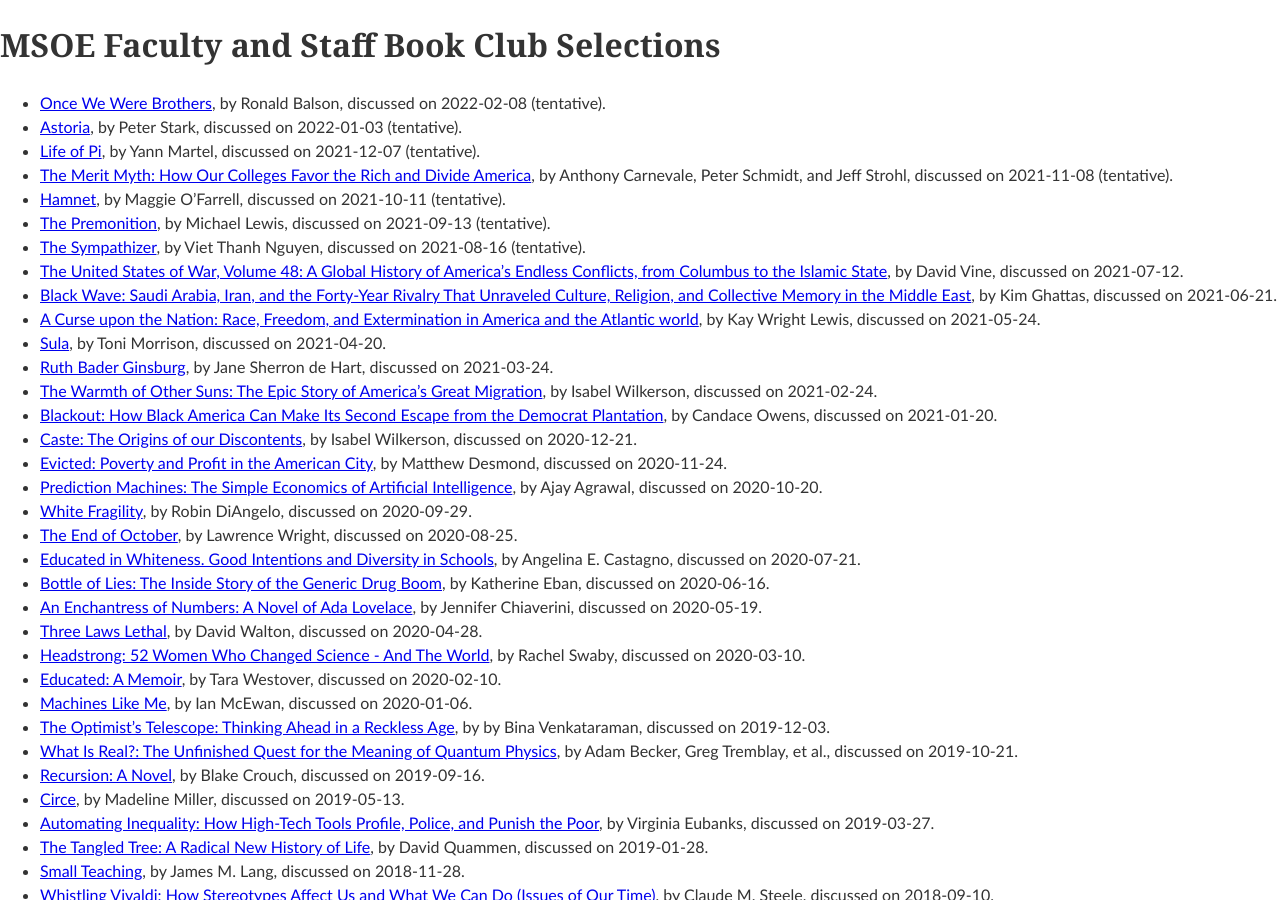
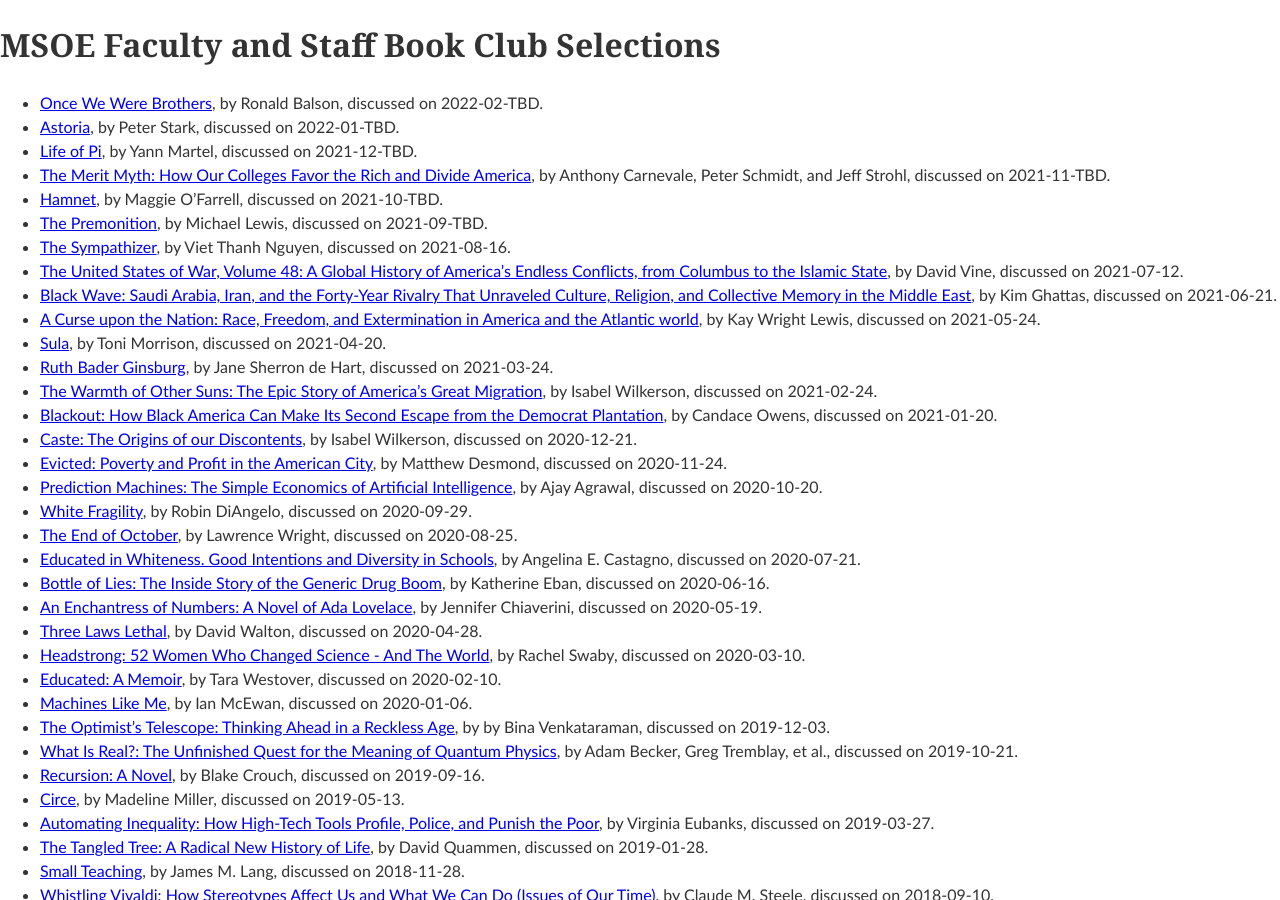
Before and after one commit to edurant/edurant.github.io, a Jekyll site: the page built from misc/bookClub.md, in a window 1280 px wide and 900 px high. Built offline with Jekyll 4.4.1, drawn with Linux system fonts in a browser that asks for light colours; our own code applies the rules of GitHub Pages for plain Markdown files.

Commit message:
book club date updates

```diff
--- a/misc/bookClub.md
+++ b/misc/bookClub.md
@@ -1,14 +1,14 @@
 ---
 title: "MSOE Faculty and Staff Book Club Selections"
-date: 2021-07-07 10:41:30 -0600
+date: 2021-08-02 09:50:30 -0600
 ---
-* [Once We Were Brothers](https://bookshop.org/books/once-we-were-brothers/), by Ronald Balson, discussed on 2022-02-08 (tentative).
-* [Astoria](https://bookshop.org/books/astoria-astor-and-jefferson-s-lost-pacific-empire-a-tale-of-ambition-and-survival-on-the-early-american-frontier-9780062218308), by Peter Stark, discussed on 2022-01-03 (tentative).
-* [Life of Pi](https://bookshop.org/books/life-of-pi-9780156027328), by Yann Martel, discussed on 2021-12-07 (tentative).
-* [The Merit Myth: How Our Colleges Favor the Rich and Divide America](https://bookshop.org/books/the-merit-myth-how-our-colleges-favor-the-rich-and-divide-america/), by Anthony Carnevale, Peter Schmidt, and Jeff Strohl, discussed on 2021-11-08 (tentative).
-* [Hamnet](https://bookshop.org/books/hamnet-0fcffd36-0ecb-4a6d-a913-4efbc6a4d6ef), by Maggie O'Farrell, discussed on 2021-10-11 (tentative).
-* [The Premonition](https://bookshop.org/books/the-premonition-a-pandemic-story-9781713631897), by Michael Lewis, discussed on 2021-09-13 (tentative).
-* [The Sympathizer](https://bookshop.org/books/the-sympathizer-a-novel-pulitzer-prize-for-fiction/9780802124944), by Viet Thanh Nguyen, discussed on 2021-08-16 (tentative).
+* [Once We Were Brothers](https://bookshop.org/books/once-we-were-brothers/), by Ronald Balson, discussed on 2022-02-TBD.
+* [Astoria](https://bookshop.org/books/astoria-astor-and-jefferson-s-lost-pacific-empire-a-tale-of-ambition-and-survival-on-the-early-american-frontier-9780062218308), by Peter Stark, discussed on 2022-01-TBD.
+* [Life of Pi](https://bookshop.org/books/life-of-pi-9780156027328), by Yann Martel, discussed on 2021-12-TBD.
+* [The Merit Myth: How Our Colleges Favor the Rich and Divide America](https://bookshop.org/books/the-merit-myth-how-our-colleges-favor-the-rich-and-divide-america/), by Anthony Carnevale, Peter Schmidt, and Jeff Strohl, discussed on 2021-11-TBD.
+* [Hamnet](https://bookshop.org/books/hamnet-0fcffd36-0ecb-4a6d-a913-4efbc6a4d6ef), by Maggie O'Farrell, discussed on 2021-10-TBD.
+* [The Premonition](https://bookshop.org/books/the-premonition-a-pandemic-story-9781713631897), by Michael Lewis, discussed on 2021-09-TBD.
+* [The Sympathizer](https://bookshop.org/books/the-sympathizer-a-novel-pulitzer-prize-for-fiction/9780802124944), by Viet Thanh Nguyen, discussed on 2021-08-16.
 * [The United States of War, Volume 48: A Global History of America's Endless Conflicts, from Columbus to the Islamic State](https://bookshop.org/books/the-united-states-of-war-volume-48-a-global-history-of-america-s-endless-conflicts-from-columbus-to-the-islamic-state/9780520300873), by David Vine, discussed on 2021-07-12.
 * [Black Wave: Saudi Arabia, Iran, and the Forty-Year Rivalry That Unraveled Culture, Religion, and Collective Memory in the Middle East](https://bookshop.org/books/black-wave-saudi-arabia-iran-and-the-forty-year-rivalry-that-unraveled-culture-religion-and-collective-memory-in-the-middle-e/9781250131201), by Kim Ghattas, discussed on 2021-06-21.
 * [A Curse upon the Nation: Race, Freedom, and Extermination in America and the Atlantic world](https://bookshop.org/books/a-curse-upon-the-nation-race-freedom-and-extermination-in-america-and-the-atlantic-world/9780820351278), by Kay Wright Lewis, discussed on 2021-05-24.
```
